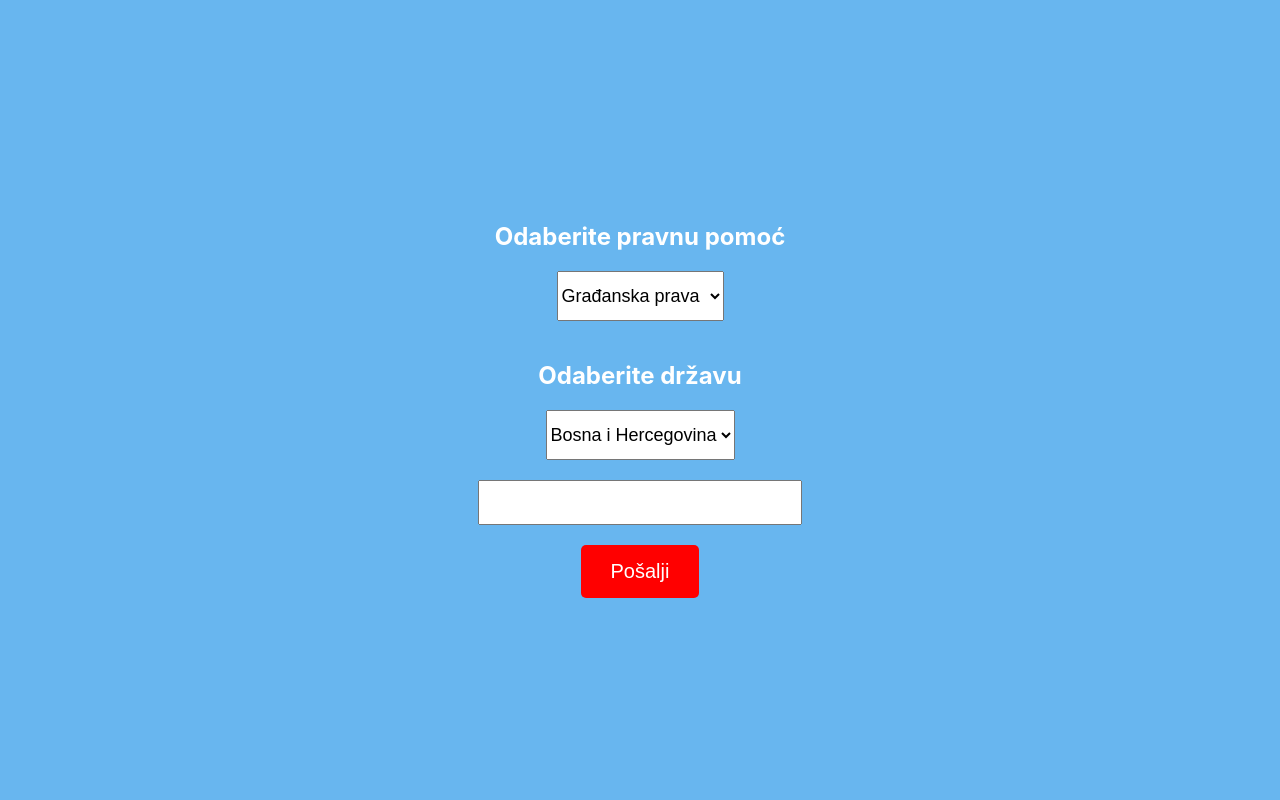
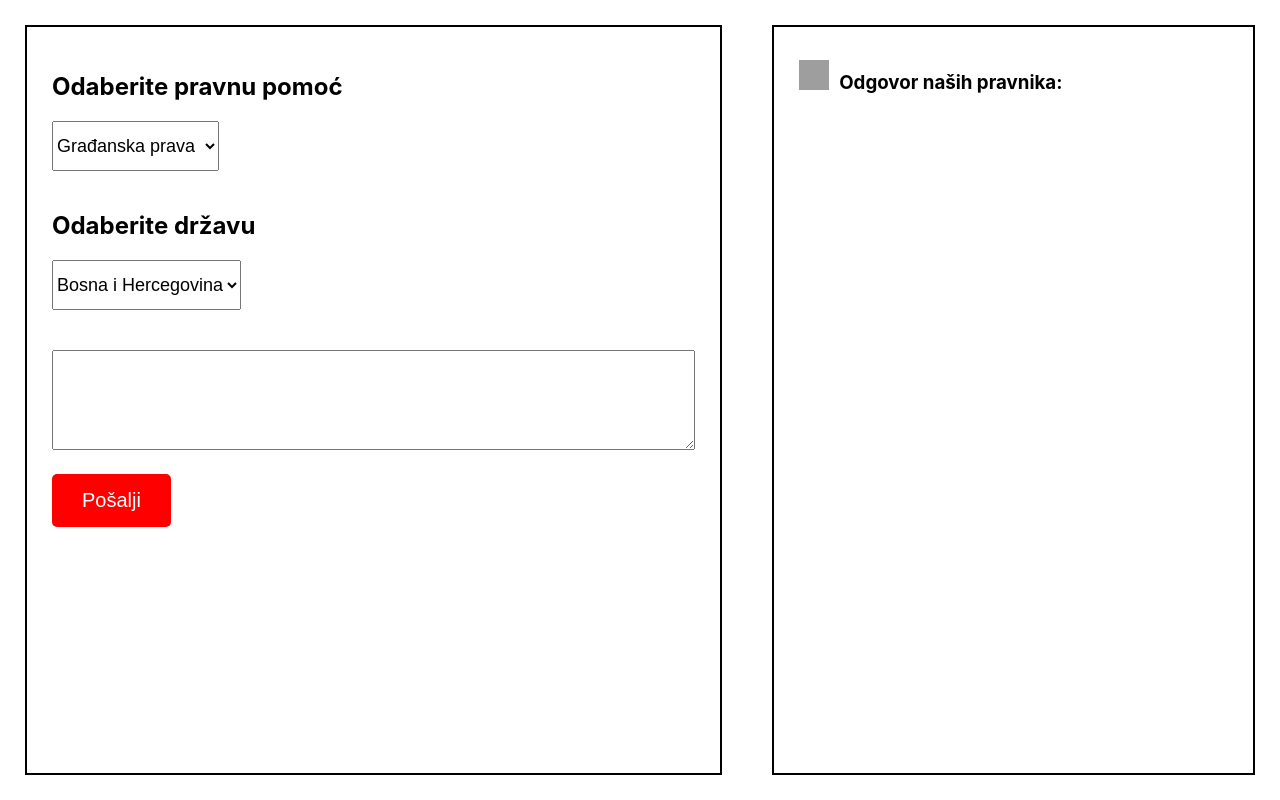
Before and after one commit to Edinrovcanin/Chatgpt-pravnik, a React (Create React App) app: page / in a window 1280 px wide. Built offline with nearby package versions, Linux system fonts and the light colour scheme; grey boxes are pictures that could not be loaded.

Commit message:
Update App.js

```diff
--- a/src/App.js
+++ b/src/App.js
@@ -6,7 +6,7 @@ const App = () => {
   const [selectedOption, setSelectedOption] = useState('Pravna pomoć 1');
   const [selectedCountry, setSelectedCountry] = useState('Bosna i Hercegovina');
   const [chatGptResponse, setChatGptResponse] = useState('');
-  const apiKey = 'maki upisi ovde';
+  const apiKey = 'Upisi ove samo svoj api ';
 
   const handleInputChange = (e) => {
     setUserInput(e.target.value);
@@ -27,7 +27,7 @@ const App = () => {
           'https://api.openai.com/v1/engines/text-davinci-003/completions',
           {
             prompt: `Selected option: ${selectedOption}\nSelected country: ${selectedCountry}\nUser input: ${userInput}`,
-            max_tokens: 2000, // Povećan broj tokena kako bismo dobili duži odgovor max je 2048
+            max_tokens: 2000,
           },
           {
             headers: {
@@ -37,10 +37,7 @@ const App = () => {
           }
         );
 
-        // Iz response-a izvucite odgovor od API-ja
         const responseData = response.data.choices[0].text;
-
-        // Ograničite odgovor na maksimalno 1000 znakova moguće je ovo povećati na max 2048
         const trimmedResponse = responseData.substring(0, 1000);
         setChatGptResponse(trimmedResponse);
       } catch (error) {
@@ -50,36 +47,50 @@ const App = () => {
   };
 
   return (
-    <div style={{ background: '#68b6ef', minHeight: '100vh', display: 'flex', justifyContent: 'center', alignItems: 'center', flexDirection: 'column' }}>
-      <h2 style={{ color: 'white', fontSize: '24px', marginBottom: '20px' }}>Odaberite pravnu pomoć</h2>
+    <div style={{ background: 'white', minHeight: '100vh', display: 'flex' }}>
+      {/* Left side */}
+      <div style={{ flex: 3, padding: '25px', boxSizing: 'border-box', background: 'white', border: '2px solid black', margin: '25px', display: 'flex', flexDirection: 'column', alignItems: 'stretch' }}>
+        <div style={{ marginBottom: '20px' }}>
+          <h2 style={{ color: 'black', fontSize: '24px', marginBottom: '20px' }}>Odaberite pravnu pomoć</h2>
           <select style={{ marginBottom: '20px', fontSize: '18px', height: '50px' }} value={selectedOption} onChange={handleOptionChange}>
             <option value="Pravna pomoć 1">Građanska prava</option>
             <option value="Pravna pomoć 2">Ljudska prava</option>
             <option value="Pravna pomoć 3">Politička prava</option>
             <option value="Pravna pomoć 4">Socijalna prava</option>
             <option value="Pravna pomoć 5">Ekonomska prava</option>
-        {/* Dodati ostale pravne pomoći i opcije */}
           </select>
 
-      <h2 style={{ color: 'white', fontSize: '24px', marginBottom: '20px' }}>Odaberite državu</h2>
+          <h2 style={{ color: 'black', fontSize: '24px', marginBottom: '20px' }}>Odaberite državu</h2>
           <select style={{ marginBottom: '20px', fontSize: '18px', height: '50px' }} value={selectedCountry} onChange={handleCountryChange}>
             <option value="Bosna i Hercegovina">Bosna i Hercegovina</option>
             <option value="Srbija">Srbija</option>
             <option value="Hrvatska">Hrvatska</option>
             <option value="Crna Gora">Crna Gora</option>
           </select>
+        </div>
 
-      <div style={{ display: 'flex', flexDirection: 'column', alignItems: 'center' }}>
-        <input type="text" value={userInput} onChange={handleInputChange} style={{ padding: '10px', marginBottom: '20px', fontSize: '18px', width: '300px' }} />
+        <div style={{ marginBottom: '20px', alignSelf: 'stretch' }}>
+          <textarea
+            value={userInput}
+            onChange={handleInputChange}
+            style={{ padding: '10px', marginBottom: '20px', fontSize: '18px', width: '100%', minHeight: '100px', resize: 'vertical', boxSizing: 'border-box' }}
+          />
           <button onClick={handleSendMessage} style={{ background: 'red', color: 'white', padding: '15px 30px', border: 'none', borderRadius: '5px', fontSize: '20px', cursor: 'pointer' }}>Pošalji</button>
         </div>
+      </div>
 
+      {/* Right side */}
+      <div style={{ flex: 2, padding: '25px', boxSizing: 'border-box', display: 'flex', flexDirection: 'column', alignItems: 'flex-start', background: 'white', border: '2px solid black', margin: '25px' }}>
+        <div style={{ marginBottom: '10px', alignSelf: 'flex-start', display: 'flex', alignItems: 'center' }}>
+          <img src="your-icon-url.png" alt="Odgovor ikona" style={{ width: '30px', height: '30px', marginRight: '10px' }} />
+          <h3 style={{ color: 'black', marginBottom: '5px' }}>Odgovor naših pravnika:</h3>
+        </div>
         {chatGptResponse && (
-        <div style={{ marginTop: '20px', background: 'white', padding: '10px', borderRadius: '5px' }}>
-          <h3>Odgovor naših pravnika:</h3>
-          <p>{chatGptResponse}</p>
+          <div style={{ background: '#F1F1F1', padding: '10px', borderRadius: '5px', width: '100%', display: 'flex', flexDirection: 'column', alignItems: 'flex-end', marginTop: '10px' }}>
+            <p style={{ color: 'black', textAlign: 'right' }}>{chatGptResponse}</p>
           </div>
         )}
+      </div>
     </div>
   );
 };
```
Lines whose indentation alone changed are shown as unchanged.
